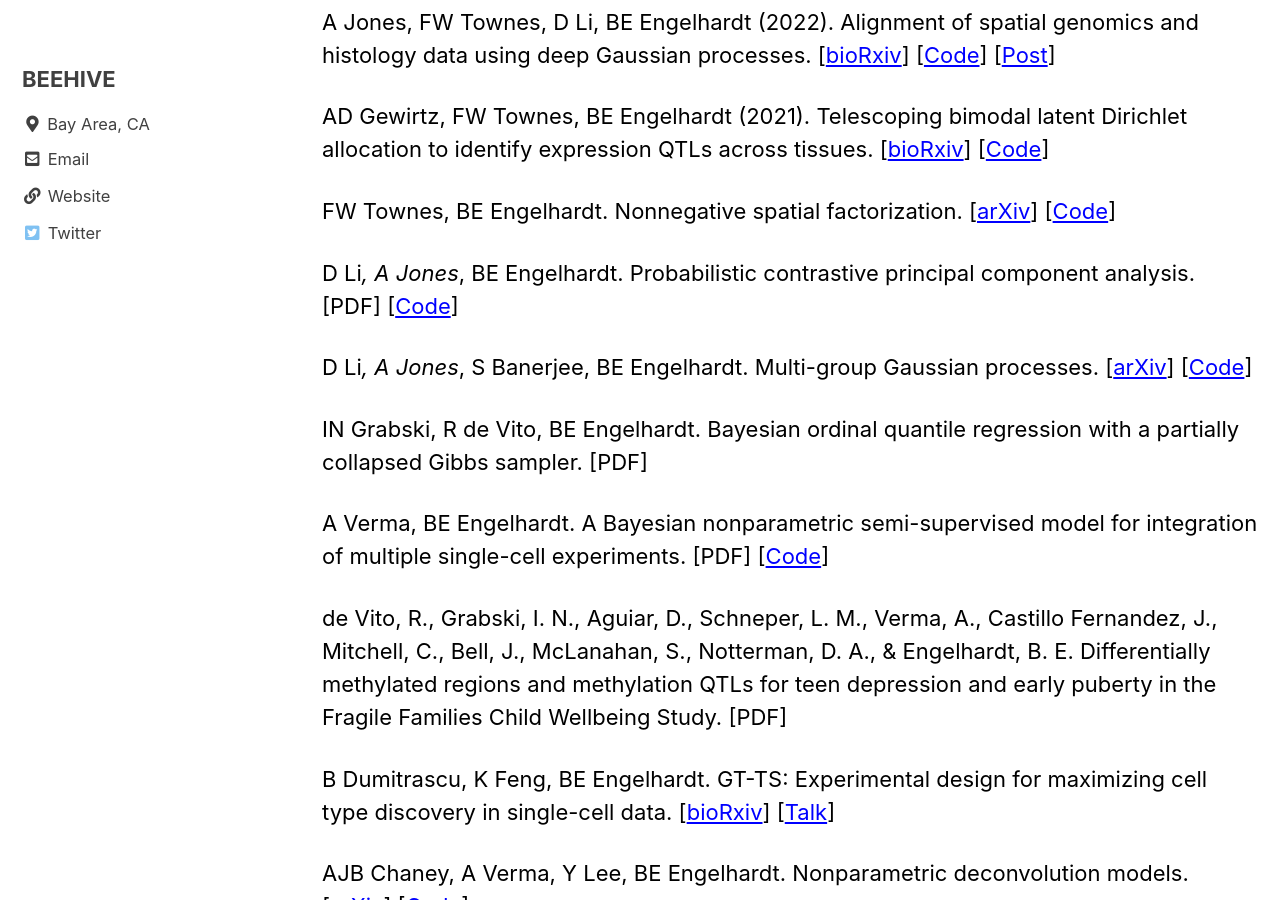
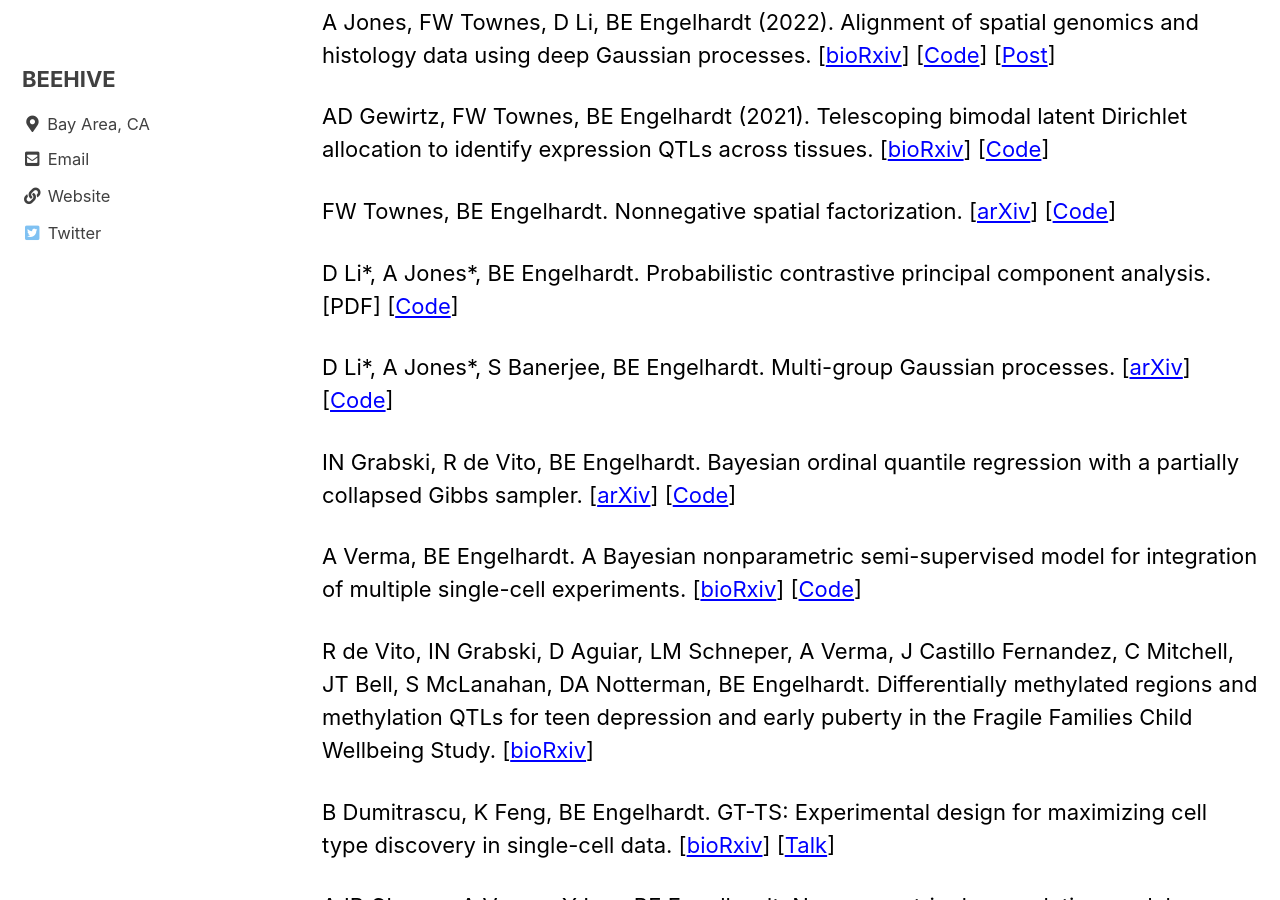
Before and after one commit to stanfordbeehive/stanfordbeehive.github.io, a Jekyll site: the page built from _pages/publications.md, in a window 1280 px wide and 900 px high, scrolled down 557 px. Built offline with Jekyll 4.4.1, drawn with Linux system fonts in a browser that asks for light colours; cached includes are drawn as plain includes.

Commit message:
Update publications.md

```diff
--- a/_pages/publications.md
+++ b/_pages/publications.md
@@ -18,15 +18,15 @@ AD Gewirtz, FW Townes, BE Engelhardt (2021). Telescoping bimodal latent Dirichle
 
 FW Townes, BE Engelhardt. Nonnegative spatial factorization. [[arXiv](https://arxiv.org/abs/2110.06122)] [[Code](https://github.com/willtownes/nsf-paper)]
 
-D Li*, A Jones*, BE Engelhardt. Probabilistic contrastive principal component analysis. [PDF] [[Code](https://github.com/andrewcharlesjones/pcpca)]
+D Li\*, A Jones\*, BE Engelhardt. Probabilistic contrastive principal component analysis. [PDF] [[Code](https://github.com/andrewcharlesjones/pcpca)]
 
-D Li*, A Jones*, S Banerjee, BE Engelhardt. Multi-group Gaussian processes. [[arXiv](https://arxiv.org/abs/2110.08411)] [[Code](https://github.com/andrewcharlesjones/multi-group-GP)]
+D Li\*, A Jones\*, S Banerjee, BE Engelhardt. Multi-group Gaussian processes. [[arXiv](https://arxiv.org/abs/2110.08411)] [[Code](https://github.com/andrewcharlesjones/multi-group-GP)]
 
-IN Grabski, R de Vito, BE Engelhardt. Bayesian ordinal quantile regression with a partially collapsed Gibbs sampler. [PDF]
+IN Grabski, R de Vito, BE Engelhardt. Bayesian ordinal quantile regression with a partially collapsed Gibbs sampler. [[arXiv](https://arxiv.org/abs/1911.07099)] [[Code](https://github.com/igrabski/boqr_bal)]
 
-A Verma, BE Engelhardt. A Bayesian nonparametric semi-supervised model for integration of multiple single-cell experiments. [PDF] [[Code](https://github.com/architverma1/sc-manifold-alignment)]
+A Verma, BE Engelhardt. A Bayesian nonparametric semi-supervised model for integration of multiple single-cell experiments. [[bioRxiv](https://www.biorxiv.org/content/10.1101/2020.01.14.906313)] [[Code](https://github.com/architverma1/sc-manifold-alignment)]
 
-de Vito, R., Grabski, I. N., Aguiar, D., Schneper, L. M., Verma, A., Castillo Fernandez, J., Mitchell, C., Bell, J., McLanahan, S., Notterman, D. A., & Engelhardt, B. E. Differentially methylated regions and methylation QTLs for teen depression and early puberty in the Fragile Families Child Wellbeing Study. [PDF]
+R de Vito, IN Grabski, D Aguiar, LM Schneper, A Verma, J Castillo Fernandez, C Mitchell, JT Bell, S McLanahan, DA Notterman, BE Engelhardt. Differentially methylated regions and methylation QTLs for teen depression and early puberty in the Fragile Families Child Wellbeing Study. [[bioRxiv](https://www.biorxiv.org/content/10.1101/2021.05.20.444959v1)]
 
 B Dumitrascu, K Feng, BE Engelhardt. GT-TS: Experimental design for maximizing cell type discovery in single-cell data. [[bioRxiv](https://www.biorxiv.org/content/10.1101/386540)] [[Talk](https://www.youtube.com/watch?v=sDFe3e33m_I)]
 
```
